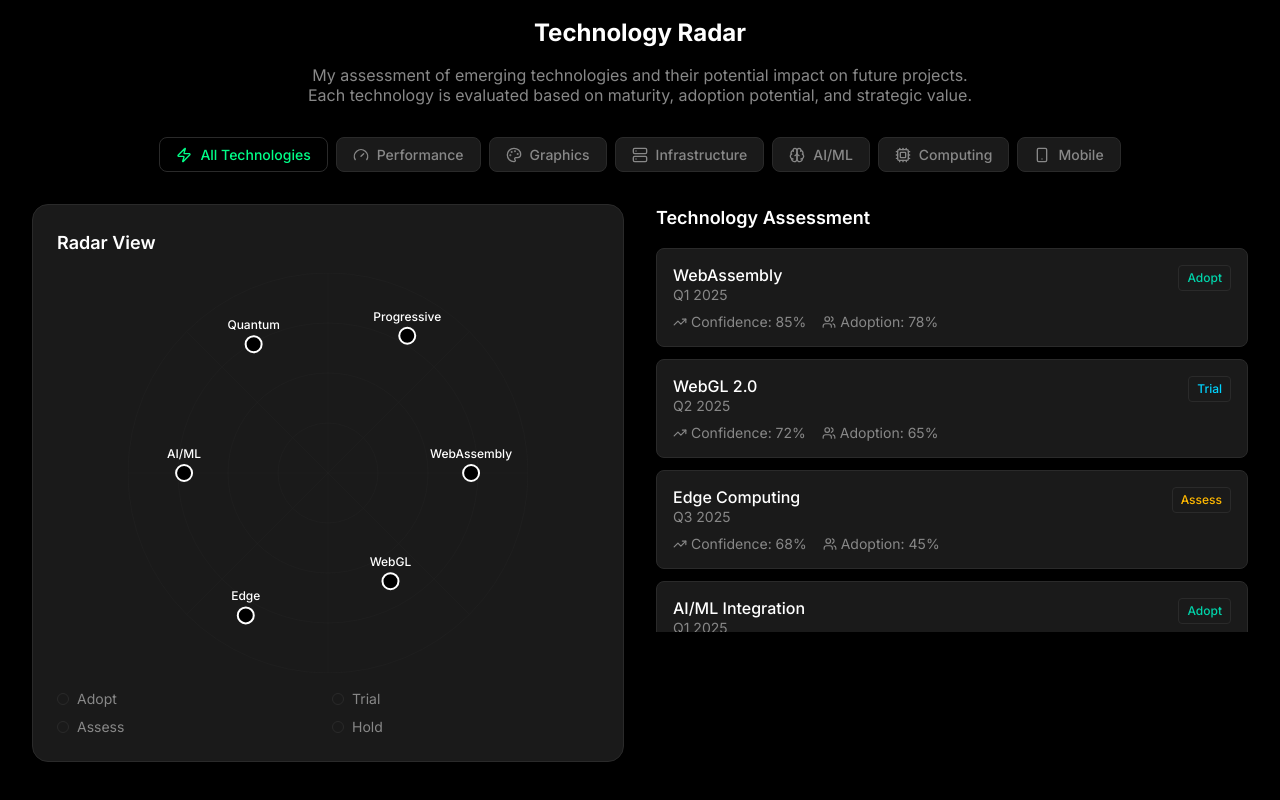
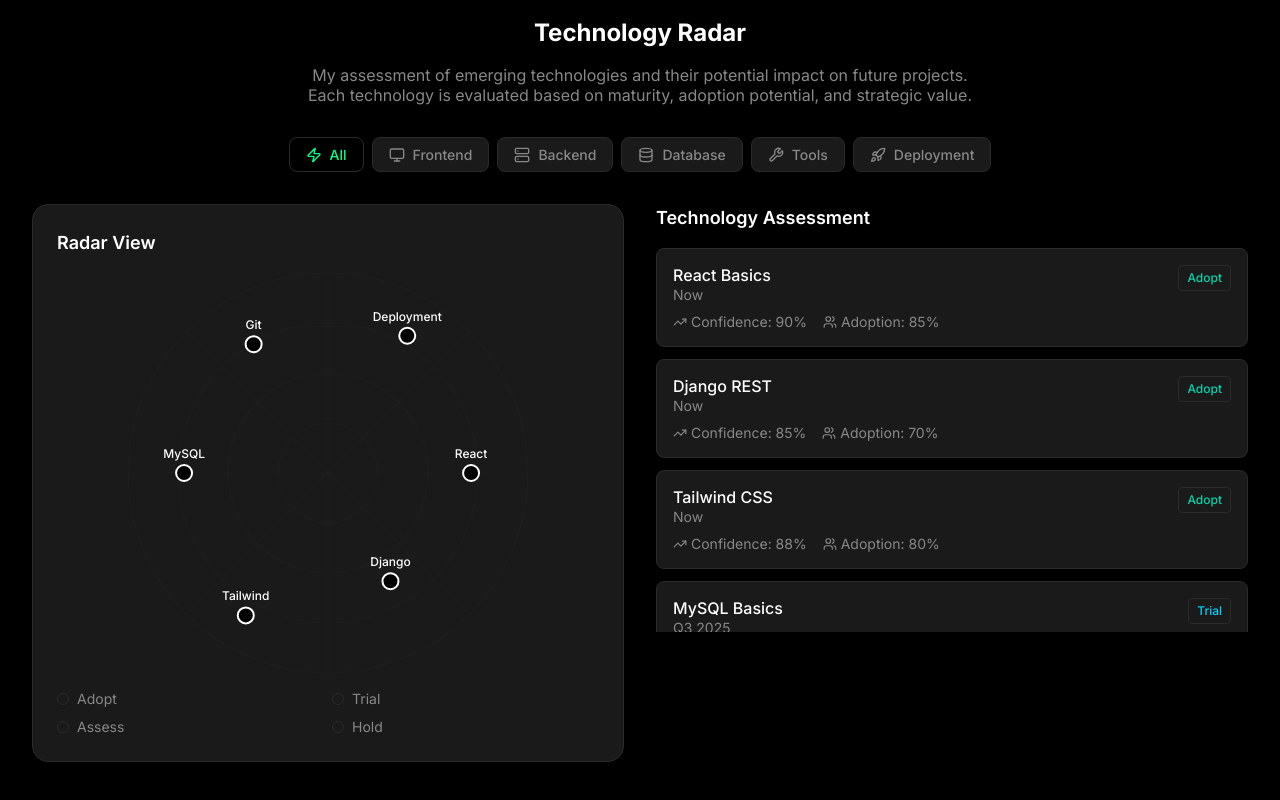
Before and after one commit to Mehdi-ahmed-yacine/neonfolio, a React (Vite) app: page /innovation-playground in a window 1280 px wide. Shown: the part 1460-2260 px from the top of the page. Built offline with nearby package versions, Linux system fonts and the light colour scheme.

Commit message:
Innovation Playground: simplify Technology Radar and content to beginner-friendly stack (React basics, Django REST, Tailwind, MySQL, Git/GitHub, Vercel).

```diff
--- a/src/pages/innovation-playground/components/TechnologyRadar.jsx
+++ b/src/pages/innovation-playground/components/TechnologyRadar.jsx
@@ -8,86 +8,85 @@
   const technologies = [
     {
       id: 1,
-      name: "WebAssembly",
-      category: "performance",
+      name: "React Basics",
+      category: "frontend",
       status: "adopt",
-      confidence: 85,
-      timeline: "Q1 2025",
-      description: `High-performance web applications with near-native speed.\nPerfect for computational heavy tasks and game development.\nSeamless integration with existing JavaScript ecosystems.`,
+      confidence: 90,
+      timeline: "Now",
+      description: `Composants, props, state, hooks de base (useState, useEffect). Construction d'interfaces réactives.`,
       impact: "High",
-      complexity: "Medium",
-      adoption: 78
+      complexity: "Low",
+      adoption: 85
     },
     {
       id: 2,
-      name: "WebGL 2.0",
-      category: "graphics",
-      status: "trial",
-      confidence: 72,
-      timeline: "Q2 2025",
-      description: `Advanced 3D graphics rendering in the browser.\nInteractive data visualizations and immersive experiences.\nCross-platform compatibility with modern browsers.`,
+      name: "Django REST",
+      category: "backend",
+      status: "adopt",
+      confidence: 85,
+      timeline: "Now",
+      description: `API REST avec Django REST Framework, authentification JWT, CRUD, pagination.`,
       impact: "High",
-      complexity: "High",
-      adoption: 65
+      complexity: "Medium",
+      adoption: 70
     },
     {
       id: 3,
-      name: "Edge Computing",
-      category: "infrastructure",
-      status: "assess",
-      confidence: 68,
-      timeline: "Q3 2025",
-      description: `Distributed computing closer to data sources.\nReduced latency and improved performance.\nScalable architecture for global applications.`,
+      name: "Tailwind CSS",
+      category: "frontend",
+      status: "adopt",
+      confidence: 88,
+      timeline: "Now",
+      description: `Styliser rapidement les interfaces, responsive design, thèmes clairs/sombres.`,
       impact: "Medium",
-      complexity: "High",
-      adoption: 45
+      complexity: "Low",
+      adoption: 80
     },
     {
       id: 4,
-      name: "AI/ML Integration",
-      category: "intelligence",
-      status: "adopt",
-      confidence: 90,
-      timeline: "Q1 2025",
-      description: `Machine learning models in web applications.\nPersonalized user experiences and smart automation.\nReal-time data processing and predictions.`,
-      impact: "High",
+      name: "MySQL Basics",
+      category: "database",
+      status: "trial",
+      confidence: 75,
+      timeline: "Q3 2025",
+      description: `Modélisation simple, relations, jointures, index de base pour de bonnes performances.`,
+      impact: "Medium",
       complexity: "Medium",
-      adoption: 82
+      adoption: 60
     },
     {
       id: 5,
-      name: "Quantum Computing APIs",
-      category: "computing",
-      status: "hold",
-      confidence: 35,
-      timeline: "Q4 2026",
-      description: `Quantum computing access through cloud APIs.\nSolving complex optimization problems.\nEarly stage but promising for specific use cases.`,
-      impact: "Low",
-      complexity: "Very High",
-      adoption: 15
+      name: "Git & GitHub",
+      category: "tools",
+      status: "adopt",
+      confidence: 95,
+      timeline: "Now",
+      description: `Workflow basique: branches, commits, pull requests, déploiement avec Vercel.`,
+      impact: "High",
+      complexity: "Low",
+      adoption: 90
     },
     {
       id: 6,
-      name: "Progressive Web Apps 3.0",
-      category: "mobile",
+      name: "Deployment (Vercel)",
+      category: "devops",
       status: "adopt",
-      confidence: 88,
-      timeline: "Q1 2025",
-      description: `Next-generation PWAs with enhanced capabilities.\nNative-like performance and offline functionality.\nImproved app store distribution and installation.`,
-      impact: "High",
+      confidence: 85,
+      timeline: "Now",
+      description: `Build Vite, routes SPA, gestion des assets (images, PDF), variables d'environnement.`,
+      impact: "Medium",
       complexity: "Low",
       adoption: 75
     }
   ];
 
   const categories = [
-    { id: 'all', name: 'All Technologies', icon: 'Zap' },
-    { id: 'performance', name: 'Performance', icon: 'Gauge' },
-    { id: 'graphics', name: 'Graphics', icon: 'Palette' },
-    { id: 'infrastructure', name: 'Infrastructure', icon: 'Server' },
-    { id: 'intelligence', name: 'AI/ML', icon: 'Brain' },
-    { id: 'computing', name: 'Computing', icon: 'Cpu' },
-    { id: 'mobile', name: 'Mobile', icon: 'Smartphone' }
+    { id: 'all', name: 'All', icon: 'Zap' },
+    { id: 'frontend', name: 'Frontend', icon: 'Monitor' },
+    { id: 'backend', name: 'Backend', icon: 'Server' },
+    { id: 'database', name: 'Database', icon: 'Database' },
+    { id: 'tools', name: 'Tools', icon: 'Wrench' },
+    { id: 'devops', name: 'Deployment', icon: 'Rocket' }
   ];
 
   const statusConfig = {
```
